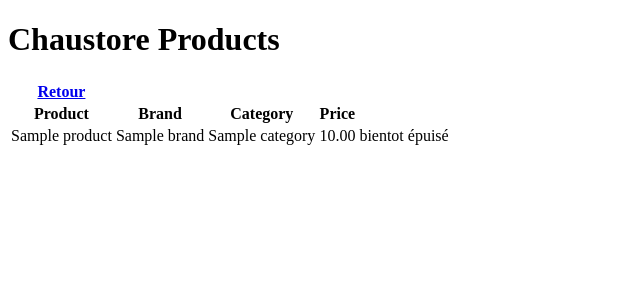
After one commit to AchilleJ/Back-office_Chaustore, a PHP site: page /chaustore_v2/php/listing_product.php in a window 1280 px wide. The commit adds this page. Shown: the top 300 px of the page, without its empty margins (0-640 px from the left). Run offline with PHP 8.4, Linux system fonts and the light colour scheme; tables that the repository leaves empty hold one stand-in row (values such as "Sample post"); a stand-in replaces the project's code that opens the database connection.

Commit message:
made the listing of products with brand,category,price and if the product is unavailable or not etc, for this afternoon create the form for reset password

```diff
--- a/chaustore_v2/php/index.php
+++ b/chaustore_v2/php/index.php
@@ -20,9 +20,10 @@
 	} else {
 		?> <a href="form_connection.php">Connection</a> <?php
 	}
-
 	//
 	?>
 
+	<a href="listing_product.php">list of products</a>
+
 </body>
 </html>
--- /dev/null
+++ b/chaustore_v2/php/listing_product.php
@@ -0,0 +1,75 @@
+
+<?php require_once('../../php/connectDB.php'); ?>
+<!DOCTYPE html>
+<html>
+<head>
+	<meta charset="utf-8">
+</head>
+<body>
+	<h1>Chaustore Products</h1>
+	<?php
+	session_start();
+	if (isset($_SESSION["firstname"])) {
+		echo ("<h2>"."Welcome"." ".$_SESSION["firstname"]."</h2>");
+	}
+	?>
+		<table class="table_stock">
+			<thead>
+				<tr>
+					<th><a href="index.php">Retour</a></th>
+				</tr>
+				<tr>
+					<th>Product</th>
+					<th>Brand</th>
+					<th>Category</th>
+					<th>Price</th>
+				</tr>
+			</thead>
+			<tbody>
+				<?php
+					$sql = "SELECT distinct
+							product.name as productname,
+							brand.name as brandname,
+							category.name as categoryname,
+							product.price
+							FROM product,stock,category,brand
+							WHERE stock.product_id=product.id
+							AND product.brand_id=brand.id
+							AND product.category_id=category.id
+							order by product.name";
+
+					$product_result = mysqli_query($conn,$sql) or die(mysqli_error($conn));
+					while ($row_product = mysqli_fetch_row($product_result)) {
+
+						$sql_sum_stock = "SELECT sum(stock)
+										 from stock
+										 INNER JOIN product
+										 on stock.product_id = product.id
+										 where name = \"$row_product[0]\"";  // le \" designe le caractère "
+
+						$result_sum_stock = mysqli_query($conn,$sql_sum_stock) or die (mysqli_error($conn));
+						$row_sum_stock = mysqli_fetch_row($result_sum_stock);
+
+						echo "<tr>";
+						for ($i=0; $i <count($row_product) ; $i++) {
+							echo "<td>$row_product[$i]</td>";
+						}
+
+						if ($row_sum_stock[0] > 10){
+							echo "<td>disponible</td>";
+						}
+						elseif ($row_sum_stock[0] <= 10 && $row_sum_stock[0] > 0) {
+							echo "<td>bientot épuisé</td>";
+						}
+						elseif ($row_sum_stock[0] == 0) {
+							echo "<td>indisponible</td>";
+						}
+
+						echo '</tr>';
+					}
+				?>
+			</tbody>
+		</table>
+
+</body>
+</html>
--- a/index.php
+++ b/index.php
@@ -17,6 +17,7 @@
             <input name="choice" type="submit" value="Product">
             <input name="choice" type="submit" value="Stock">
         </form>
+        <a href="chaustore_v2/php/index.php">Go to Chaustore</a>
     </div>
 
 
```
